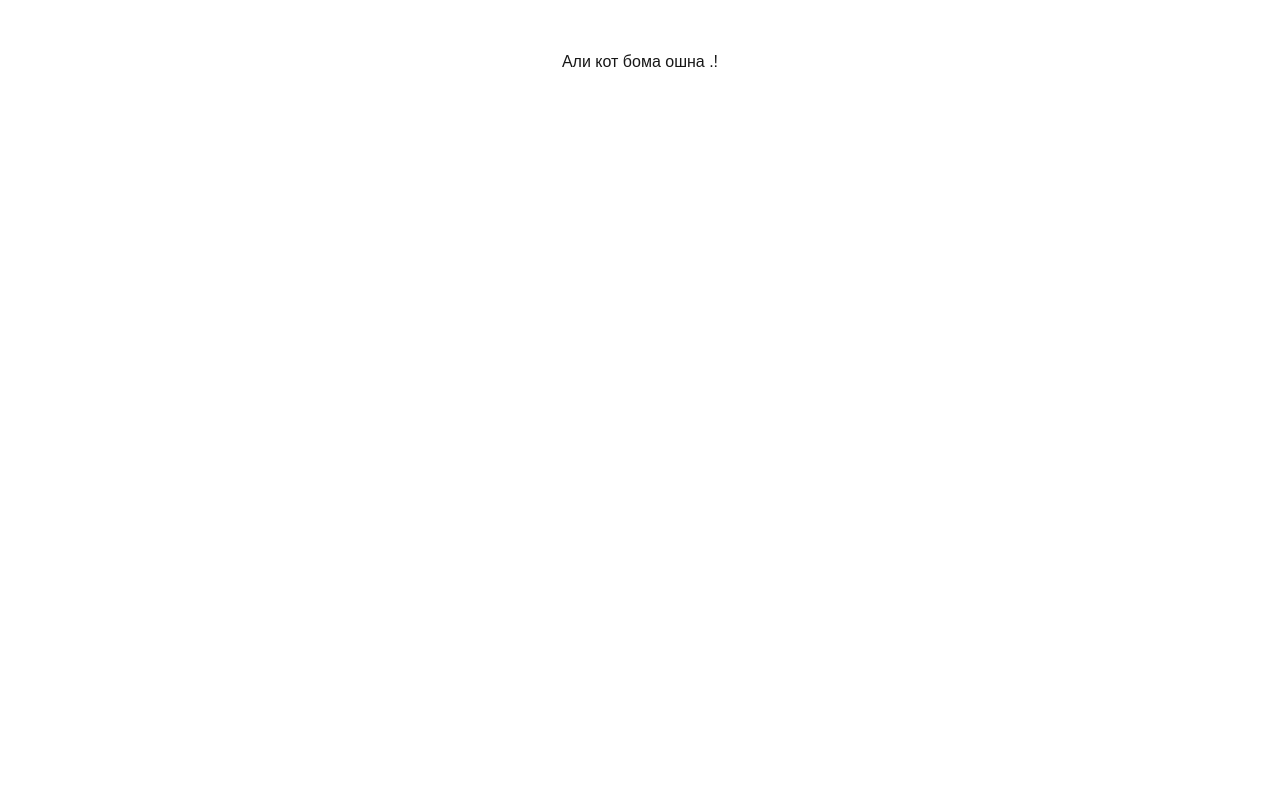
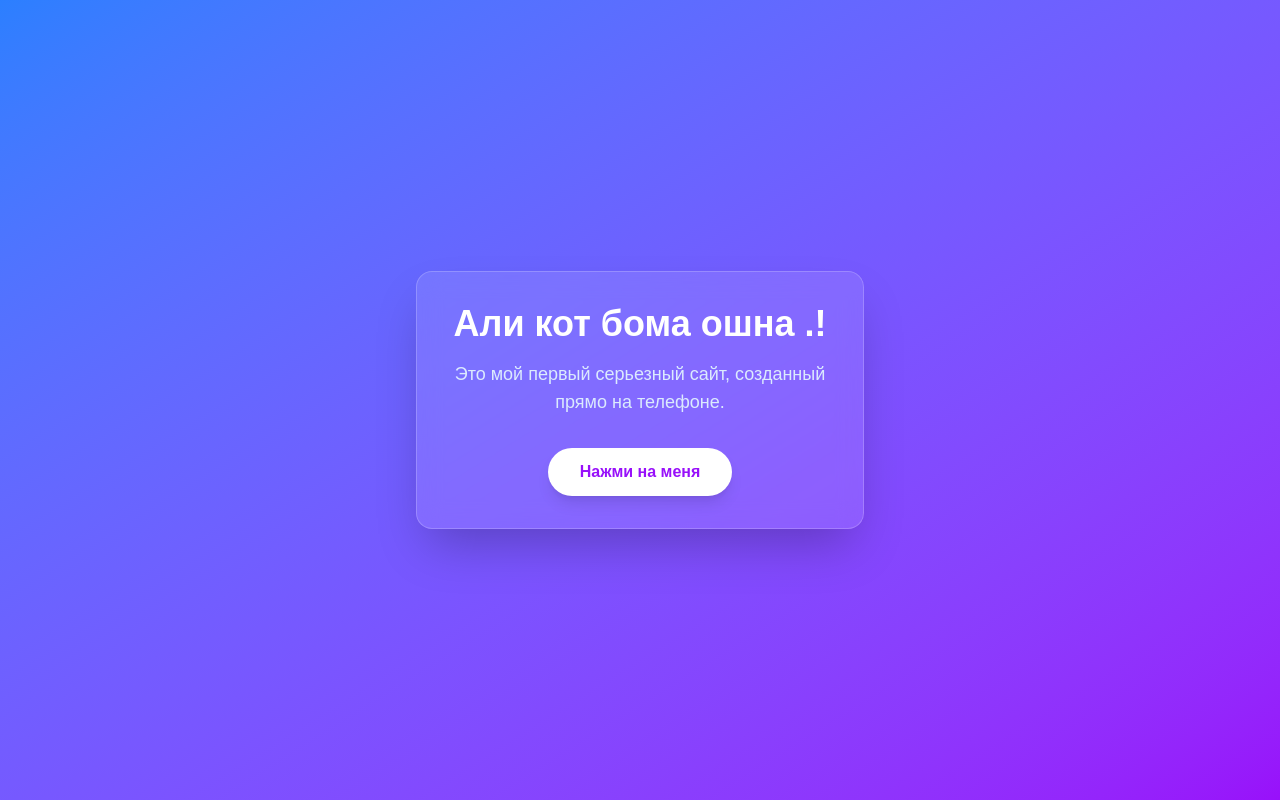
Before and after one commit to mirzamatovasadbek888-wq/my-site, a Next.js app: page / in a window 1280 px wide. Built offline with nearby package versions, Linux system fonts and the light colour scheme.

Commit message:
Серьезный дизайн с Tailwind

```diff
--- a/app/page.tsx
+++ b/app/page.tsx
@@ -1 +1,17 @@
-export default function Home() { return ( <main style={{ padding: "50px", textAlign: "center", fontFamily: "sans-serif" }}> <h1>Али кот бома ошна .!</h1> </main> ); }
+export default function Home() {
+  return (
+    <main className="min-h-screen bg-gradient-to-br from-blue-500 to-purple-600 flex flex-col items-center justify-center p-6 text-white">
+      <div className="bg-white/10 backdrop-blur-md p-8 rounded-2xl shadow-2xl border border-white/20 text-center max-w-md w-full">
+        <h1 className="text-4xl font-bold mb-4">
+          Али кот бома ошна .!
+        </h1>
+        <p className="text-lg text-blue-100 mb-8">
+          Это мой первый серьезный сайт, созданный прямо на телефоне.
+        </p>
+        <button className="bg-white text-purple-600 font-bold py-3 px-8 rounded-full shadow-lg hover:scale-105 transition-transform">
+          Нажми на меня
+        </button>
+      </div>
+    </main>
+  );
+}
```
